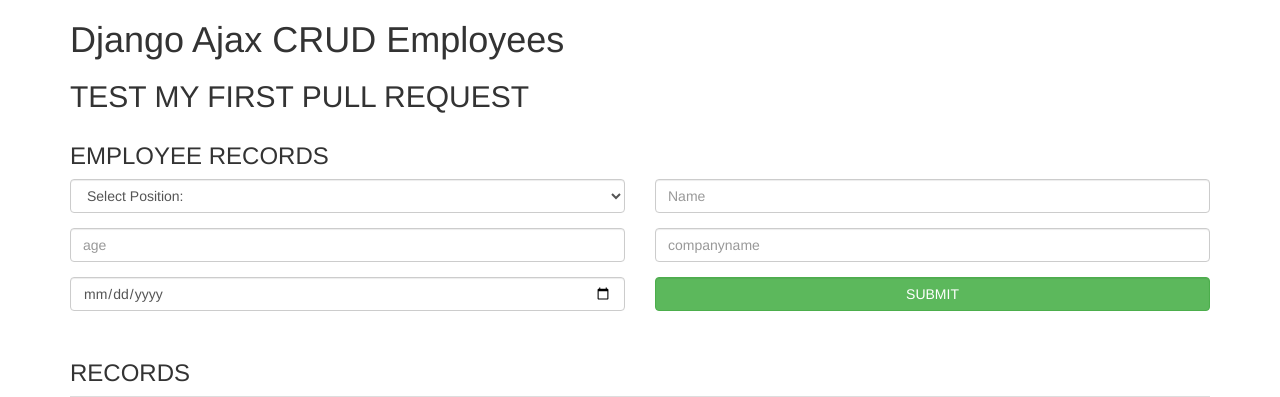
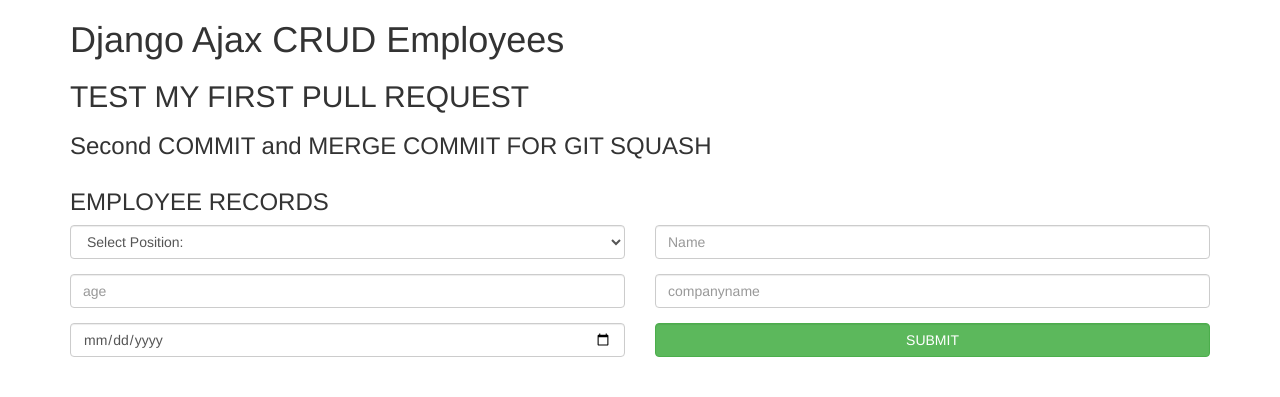
Before and after one commit to AcqDev13/manage-employees-project, a Django app: page /crud/ in a window 1280 px wide. Shown: the top 397 px of the page. Run offline with Django 3.2, Linux system fonts and the light colour scheme; data comes from the database, SQL or seed files in the repository; some libraries are stand-ins or nearby versions.

Commit message:
test1 for merge two or more commits

```diff
--- a/templates/crud_ajax/crud.html
+++ b/templates/crud_ajax/crud.html
@@ -7,6 +7,8 @@
 <div class="container">
     <h1>Django Ajax CRUD Employees</h1>
     <h2>TEST MY FIRST PULL REQUEST </h2>
+    <h3>Second COMMIT and MERGE COMMIT FOR GIT SQUASH</h3>
+
     <div class="row">
       <div class="col-md-12 ">
             {% include 'includes/employee_data_form.html' %}
```
